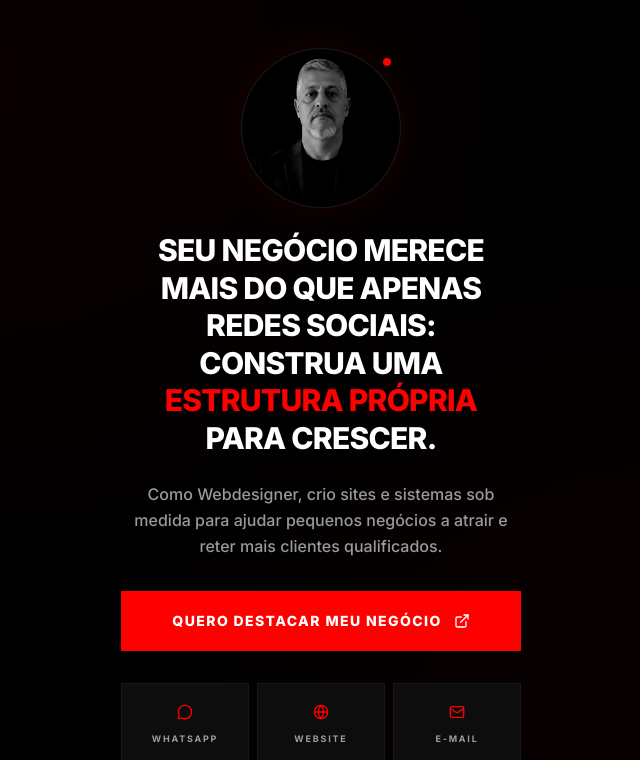
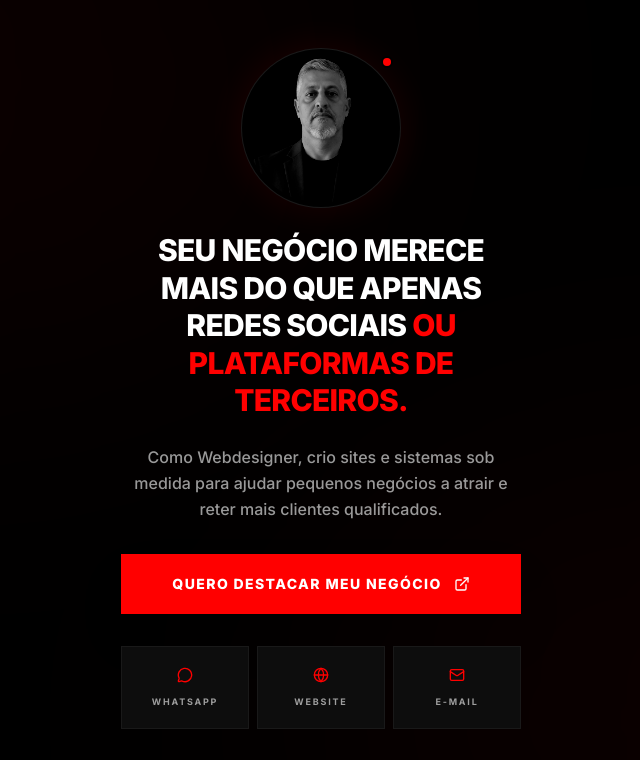
Before and after one commit to jrmacbrandt/cartao-virtual, a React (Vite) app: page / in a window 1280 px wide. Shown: the top 760 px of the page, without its empty margins (319-959 px from the left). Built offline with nearby package versions, Linux system fonts and the light colour scheme; a web font is replaced by a local one.

Commit message:
Update headline text

```diff
--- a/src/App.tsx
+++ b/src/App.tsx
@@ -101,7 +101,7 @@ END:VCARD`;
 
             <div className="space-y-6 px-2">
               <h1 className="text-3xl font-extrabold tracking-tight leading-tight uppercase text-white">
-                Seu negócio merece mais do que apenas redes sociais: construa uma <span className="text-accent">estrutura própria</span> para crescer.
+                Seu negócio merece mais do que apenas redes sociais <span className="text-accent">ou plataformas de terceiros.</span>
               </h1>
               <p className="text-white/60 text-base leading-relaxed font-medium">
                 Como Webdesigner, crio sites e sistemas sob medida para ajudar pequenos negócios a atrair e reter mais clientes qualificados.
```
